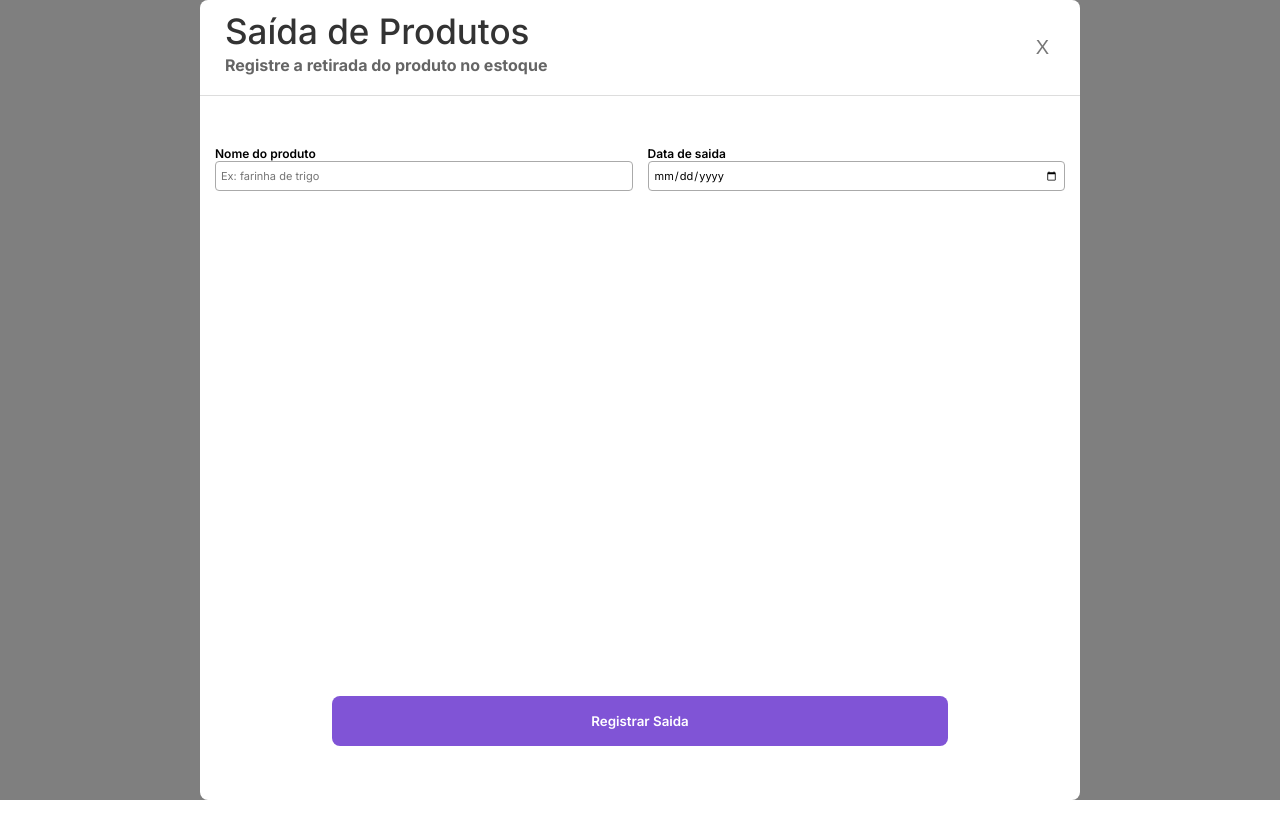
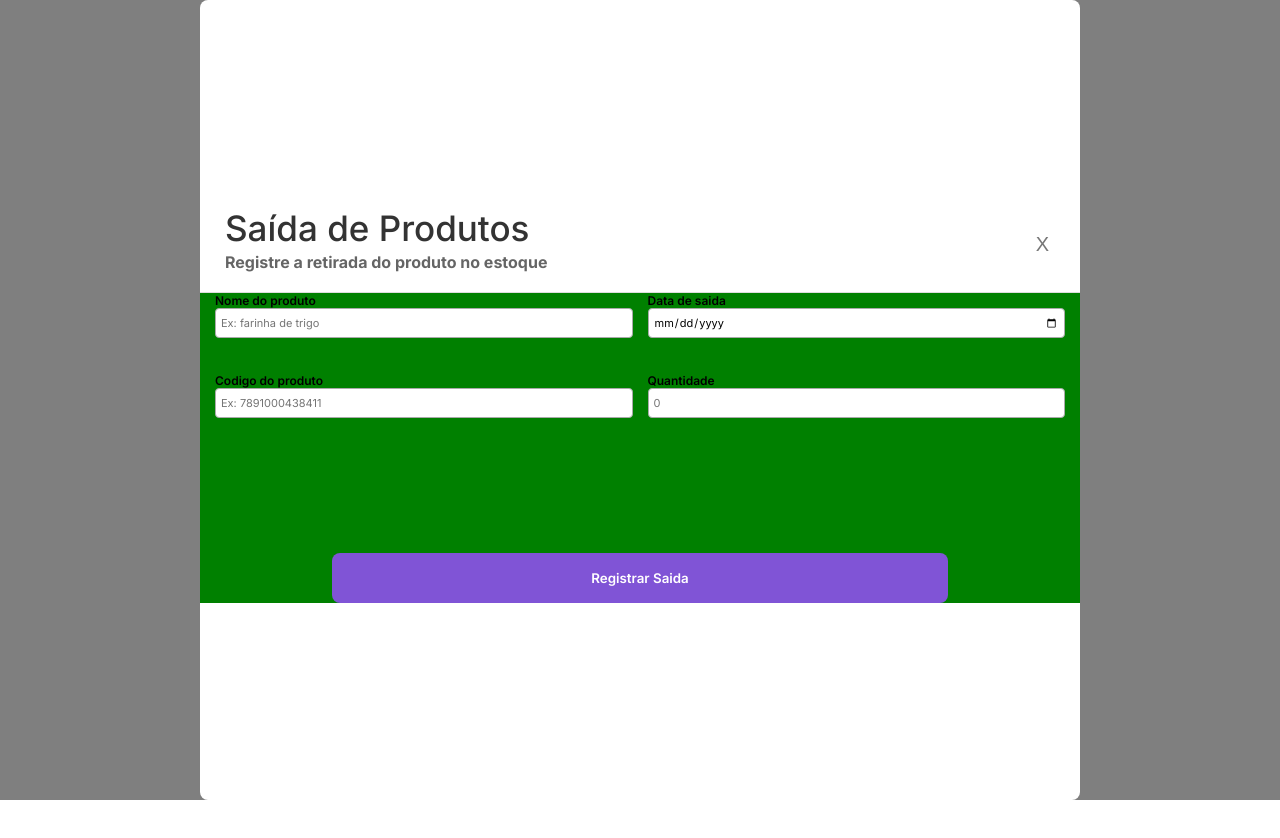
Before and after one commit to senac-gastronomia/estoque_senac, a plain HTML site: page index.html in a window 1280 px wide. Both pictures are taken after a click on the button "Registrar Saída". Drawn offline with Linux system fonts and the light colour scheme.

Commit message:
fix: tabelas

```diff
--- a/Saida.css
+++ b/Saida.css
@@ -23,6 +23,7 @@ body {
     border-radius: 8px;
     cursor: pointer;
     font-size: 16px;
+    display: flex;
 }
 
 /* Fundo escuro */
@@ -53,8 +54,10 @@ body {
 /* Pop-up branco */
 .popup {
     background-color: white;
-
-    width: 90%;
+    display: flex;
+    flex-direction: column;
+        justify-content: center;
+    width: 100%;
     max-width: 880px;
     min-height: 800px;
 
@@ -145,7 +148,7 @@ a {
     display: block;
     margin-left: auto;
     margin-right: auto;
-    margin-top: 600px;
+    margin-top: 100px;
     background-color: #8054D6;
     color: white;
 
@@ -167,12 +170,13 @@ a {
 .linhaCampos {
     display: flex;
     flex-direction: row;
+
     gap: 15px;
     width: 100%;
     padding: 15px;
     box-sizing: border-box;
-    margin-top: -600px;
 }
+
 
 /* Cada campo individual */
 .campo {
@@ -203,3 +207,11 @@ a {
     font-family: 'Inter', sans-serif;
     font-size: 11px;
 }
+
+.tabelaCampos {
+    display: flex;
+    flex-direction: column;
+    gap: 50px;
+    background-color: green;
+
+}
--- a/renderSaida.js
+++ b/renderSaida.js
@@ -63,7 +63,7 @@ const renderSaida = () => {
 
     //botao de registrar
 
-    popup.appendChild(btnSaidaRegistro);
+
     // Evento para fechar o pop-up
     btnFechar.addEventListener('click', () => {
         overlay.classList.remove('ativo');
@@ -72,13 +72,16 @@ const renderSaida = () => {
 
     //Campo do nome, data, quantidade e codigo
 
+    const tabelaCampos = document.createElement('div');
+    tabelaCampos.className = 'tabelaCampos';
+
     //linha dos campos
     const linhaCampos = document.createElement('div');
     linhaCampos.className = 'linhaCampos';
 
     //linha dos campos 2
     const linhaCampos2 = document.createElement('div');
-    linhaCampos2.className = 'linhaCampos2';
+    linhaCampos2.className = 'linhaCampos';
 
     //nomes
     const campoNome = document.createElement('div');
@@ -151,14 +154,18 @@ const renderSaida = () => {
     //ligacoes para linha
     linhaCampos.appendChild(campoNome);
     linhaCampos.appendChild(campoData);
+
+    linhaCampos2.appendChild(campoCodigo);
+    linhaCampos2.appendChild(campoQuantidade);
+
     // ligacao de tudo
-    popup.appendChild(linhaCampos);
+    tabelaCampos.appendChild(linhaCampos);
+    tabelaCampos.appendChild(linhaCampos2);
+    tabelaCampos.appendChild(btnSaidaRegistro);
 
 
 
-
-
-
+    popup.appendChild(tabelaCampos);
 
 
     overlay.appendChild(popup)
@@ -177,14 +184,7 @@ const renderSaida = () => {
 
 
     // Adicionando o título e o botão ao cabeçalho
-    header.appendChild(headerText);
-    header.appendChild(btnFechar);
-    headerText.appendChild(titulo);
-    headerText.appendChild(subtitulo);    // Adicionando o título e o botão ao cabeçalho
-    header.appendChild(headerText);
-    header.appendChild(btnFechar);
-    headerText.appendChild(titulo);
-    headerText.appendChild(subtitulo);    // Adicionando o título e o botão ao cabeçalho
+
     header.appendChild(headerText);
     header.appendChild(btnFechar);
     headerText.appendChild(titulo);
```
